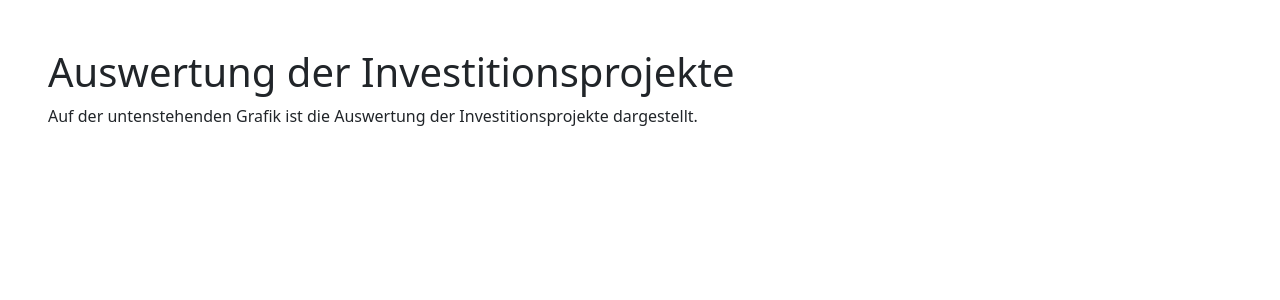
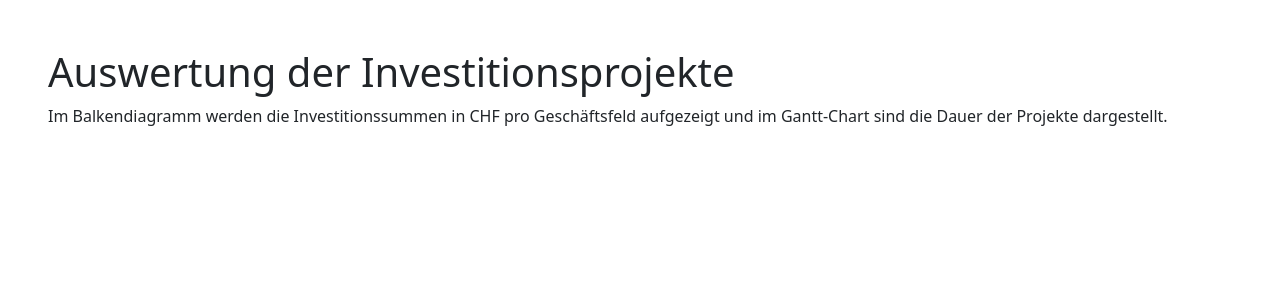
Before and after one commit to amilo-li/project, a Flask app: template templates/analysis.html in a window 1280 px wide. Shown: the part 56-356 px from the top of the page. Run offline with Flask 2, Linux system fonts and the light colour scheme; the template is opened without the code that fills it, so the values that code supplies are empty.

Commit message:
Gantt-Chart

```diff
--- a/templates/analysis.html
+++ b/templates/analysis.html
@@ -1,15 +1,12 @@
-
+<!-- base.html wird eingebunden -->
 {% extends "base.html" %}
 {% block title %}Investitionsprojekt{% endblock %}
-
 {% block content %}
 <h1>Auswertung der Investitionsprojekte</h1>
 <p>
-    Auf der untenstehenden Grafik ist die Auswertung der Investitionsprojekte dargestellt.<br><br>
+    Im Balkendiagramm werden die Investitionssummen in CHF pro Geschäftsfeld aufgezeigt
+    und im Gantt-Chart sind die Dauer der Projekte dargestellt.<br><br>
 </p>
 {{ viz_bar|safe}}
 {{ viz_gantt|safe}}
-
-
-
 {% endblock %}
```
